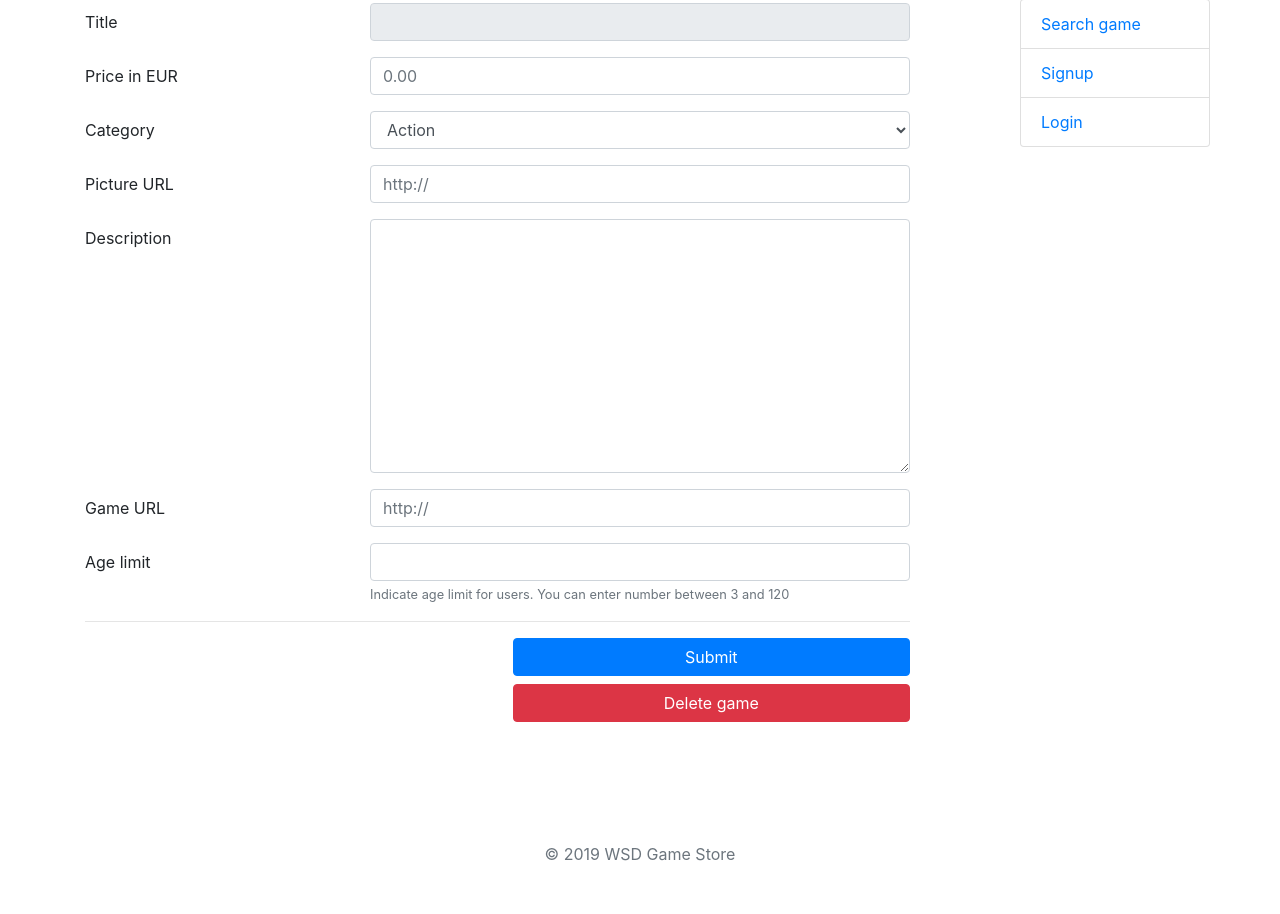
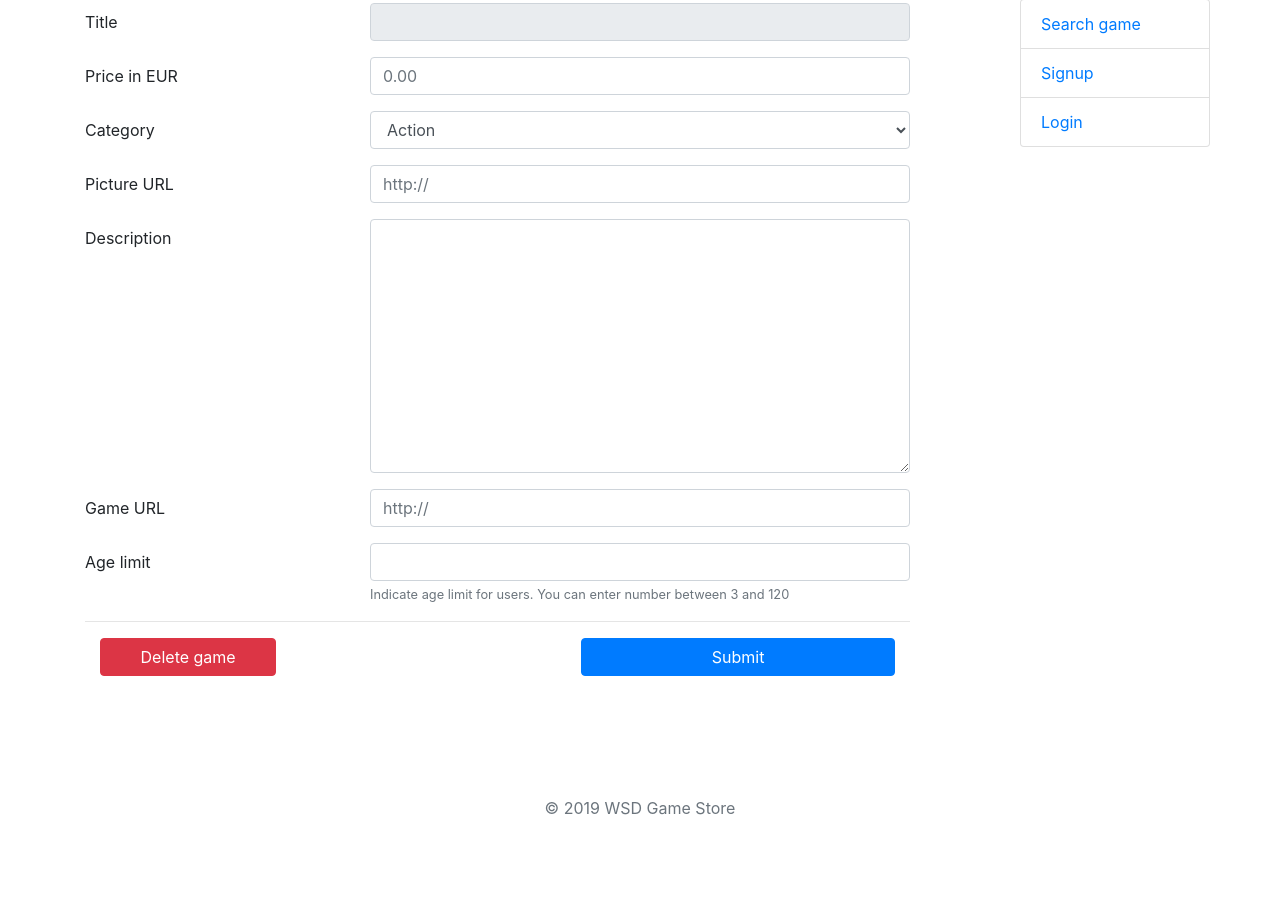
Before and after one commit to sashatoday/Online_Gamestore, a Django app: template app/gamestore/templates/game/edit_game.html in a window 1280 px wide. Shown: the part 187-1101 px from the top of the page. After the commit the page ends 1002 px from the top, so only its background shows below. Run offline with Django 3.2, Linux system fonts and the light colour scheme; the template is opened without the code that fills it: values that come from a table or form of the project are taken from there, others are empty; some libraries are stand-ins or nearby versions.

Commit message:
Separate buttons 'delete' and 'submit'

```diff
--- a/app/gamestore/templates/game/edit_game.html
+++ b/app/gamestore/templates/game/edit_game.html
@@ -10,11 +10,13 @@
         {% include 'extra/field.html' %}
     {% endfor %}
     <hr class="mb-3">
-    <div class="row">
-      <div class="col-md-6 offset-md-6">
+    <div class="d-flex justify-content-between">
+    <div class="col-md-3">
+        <button name="deletegame" type="submit" class="btn btn-danger btn-block">Delete game</button>
+    </div>
+      <div class="col-md-5 offset-md-4">
         <button name="updategame" type="submit" class="btn btn-primary btn-block">Submit</button>
-        <button name="deletegame" type="submit" class="btn btn-danger btn-block">Delete game</button>
-      </div>
+    </div>
     </div>
   </form>
 
```
